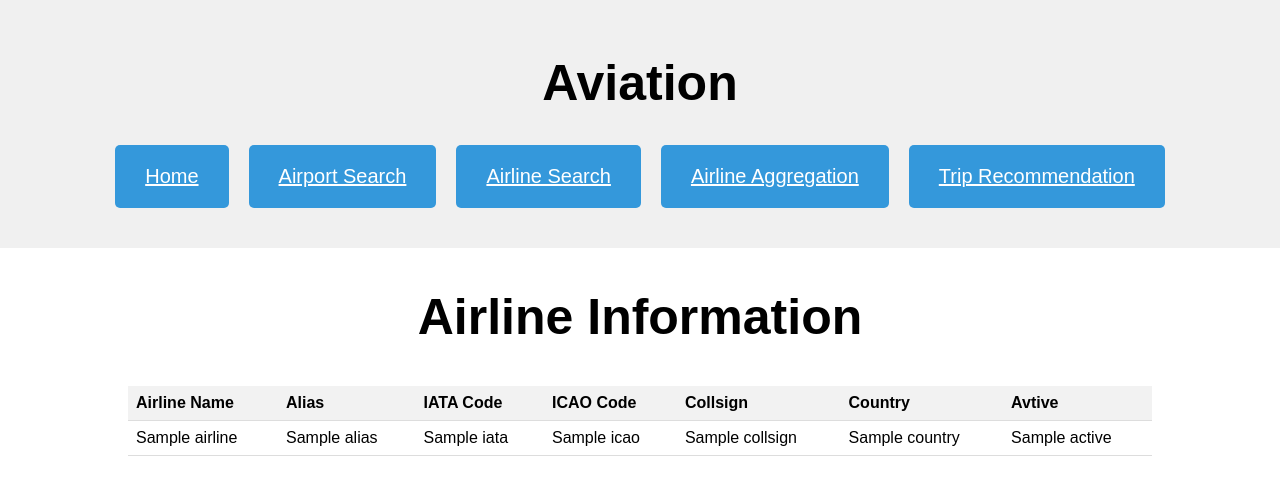
After one commit to XinruL1/CPTS415Aviation, a Flask app: page /search_airlines in a window 1280 px wide. The commit adds this page. Shown: the top 495 px of the page. Run offline with Flask 3, Linux system fonts and the light colour scheme; a database or web service that is not in the repository returns one stand-in record (values such as "Sample title").

Commit message:
Implemented the Airline Search feature, it is now able to query and display results based on user inputs.

```diff
--- a/app.py
+++ b/app.py
@@ -6,6 +6,7 @@ app = Flask(__name__)
 client = MongoClient('localhost', 27017)
 db = client.Aviation
 airports_collection = db.Airports
+airlines_collection = db.Airlines
 
 @app.route('/')
 def index():
@@ -53,5 +54,29 @@ def search_airports():
   airport_data = list(airports_collection.find(query))
   return render_template('airportsinfo.html',airports = airport_data)
 
+@app.route('/search_airlines', methods=['GET','POST'])
+def search_airlines():
+  query = {}
+
+  country = request.args.get('country')
+  iata = request.args.get('iata-code')
+  icao = request.args.get('icao-code')
+  name = request.args.get('airline-name')
+  codeshare = request.args.get('codeshare')
+
+  query = {
+    "Country": country,
+    "IATA": iata,
+    "ICAO": icao,
+    "Name": name,
+    "Active": codeshare
+  }
+  #drop keys with empty values
+  query = {key:value for key, value in query.items() if value}
+
+  #perform the query on the collection
+  airline_data = list(airlines_collection.find(query))
+  return render_template('airlinesinfo.html',airlines = airline_data)
+
 if __name__ == "__main__":
     app.run(host='0.0.0.0', debug=True)
--- /dev/null
+++ b/templates/airlinesinfo.html
@@ -0,0 +1,54 @@
+<!DOCTYPE html>
+<html>
+    <head>
+        <title>Airlines List - Aviation</title>
+        <link rel="stylesheet" type="text/css" href="static/styles.css"/>
+    </head>
+    <body>
+        <div class="header-container">
+            <h1>Aviation</h1>
+
+            <div class="buttons">
+              <a href="/" button class="button">Home</a>
+              <a href="/airports" class="button">Airport Search</a>
+              <a href="/airlines" class="button">Airline Search</a>
+              <a href="/aggregation" class="button">Airline Aggregation</a>
+              <a href="/recommendation" class="button">Trip Recommendation</a>
+            </div>
+        </div>
+
+        <div class = "airport-info">
+            <header class="sub-header">Airline Information</header>
+            {% if airlines %}
+            <table>
+                <thead>
+                    <tr>
+                        <th>Airline Name</th>
+                        <th>Alias</th>
+                        <th>IATA Code</th>
+                        <th>ICAO Code</th>
+                        <th>Collsign</th>
+                        <th>Country</th>
+                        <th>Avtive</th>
+                    </tr>
+                </thead>
+                <tbody>
+                    {% for airline in airlines %}
+                        <tr>
+                            <td>{{ airline.Name}}</td>
+                            <td>{{ airline.Alias}}</td>
+                            <td>{{ airline.IATA}}</td>
+                            <td>{{ airline.ICAO}}</td>
+                            <td>{{ airline.Collsign}}</td>
+                            <td>{{ airline.Country}}</td>
+                            <td>{{ airline.Active}}</td>
+                        </tr>
+                    {% endfor %}
+                </tbody>
+            </table>
+            {% else %}
+                <p class="message">No airline has been found with the given information.</p>
+            {% endif %}
+            </div>
+    </body>
+</html>
```
Also changed, not shown: templates/airlines.html (+7 -9 lines).
